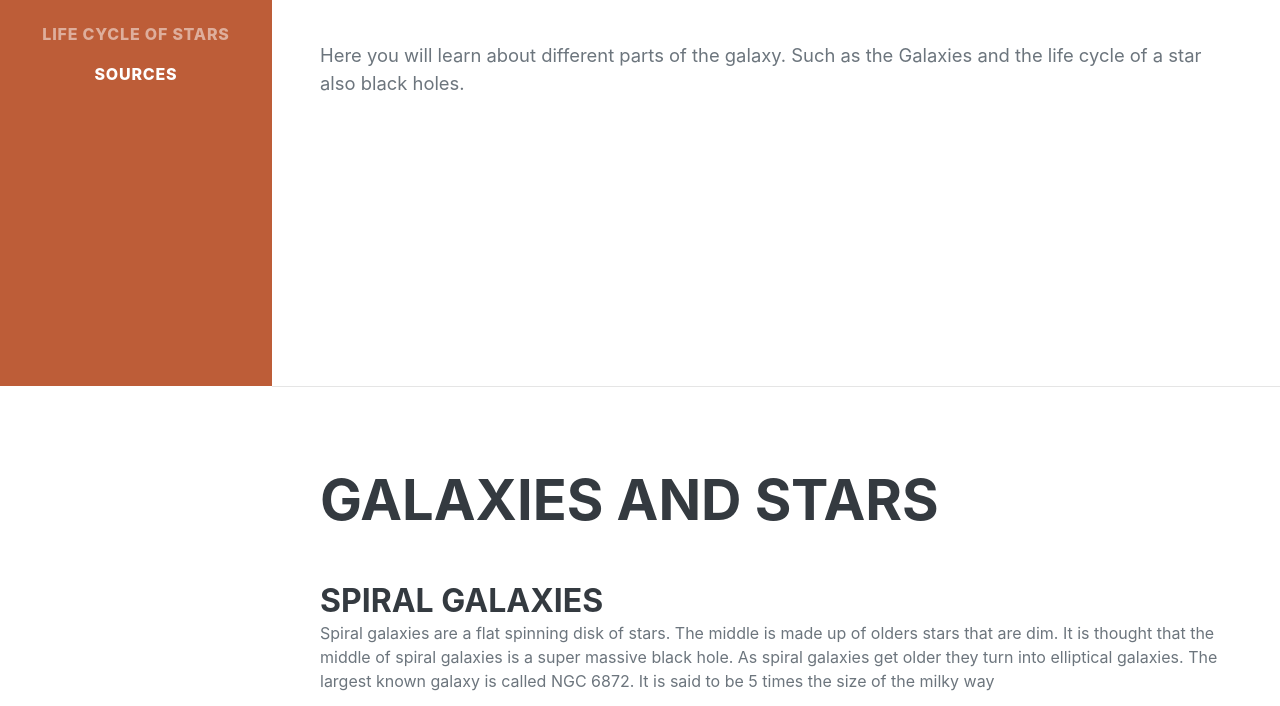
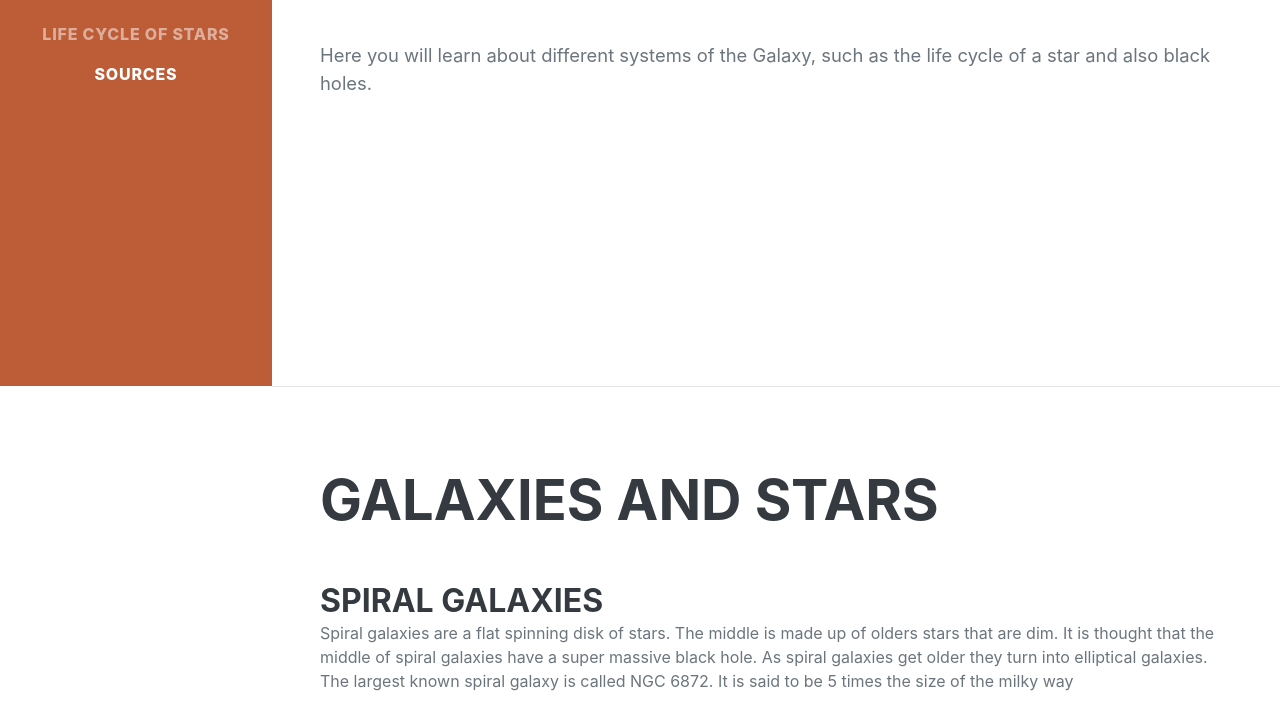
Before and after one commit to adnx26/astro, a plain HTML site: page astro/index.html in a window 1280 px wide. Shown: the part 414-1120 px from the top of the page. Drawn offline with nearby package versions, Linux system fonts and the light colour scheme; a web font is replaced by a local one.

Commit message:
fixed Grammer Mistakes

```diff
--- a/astro/index.html
+++ b/astro/index.html
@@ -40,7 +40,7 @@
                     <h1 class="mb-0">ASTRO <span class="text-primary">PROJECT</span></h1>
                     <div class="subheading mb-0">ADVAITH NAIR</div>
                     <div class="subheading mb-5">period 5</div>
-                    <p class="lead mb-5">Here you will learn about different parts of the galaxy. Such as the Galaxies and the life cycle of a star also black holes.</p>
+                    <p class="lead mb-5">Here you will learn about different systems of the Galaxy, such as the life cycle of a star and also black holes.</p>
 
                 </div>
             </section>
@@ -52,7 +52,7 @@
                     <div class="d-flex flex-column flex-md-row justify-content-between mb-5">
                         <div class="flex-grow-1">
                             <h3 class="mb-0">Spiral Galaxies</h3>
-                            <p>Spiral galaxies are a flat spinning disk of stars. The middle is made up of olders stars that are dim. It is thought that the middle of spiral galaxies is a super massive black hole. As spiral galaxies get older they turn into elliptical galaxies. The largest known galaxy is called NGC 6872. It is said to be 5 times the size of the milky way</p>
+                            <p>Spiral galaxies are a flat spinning disk of stars. The middle is made up of olders stars that are dim. It is thought that the middle of spiral galaxies have a super massive black hole. As spiral galaxies get older they turn into elliptical galaxies. The largest known spiral galaxy is called NGC 6872. It is said to be 5 times the size of the milky way</p>
                             <img src="pics/galaxy.jpg" alt="spiral galaxy" style="width:300px;height:200px;">
                             <h3 class="mb-0">Barred Spiral</h3>
                             <p>Barred Spiral Galaxies are similar to Spiral Galaxies. They both have the same traits but the Barred Spiral Galaxy is stretched out more than the Spiral Galaxy. One example of a Barred Spiral Galaxy is the Milky Way.</p>
@@ -78,7 +78,7 @@
                     <div class="d-flex flex-column flex-md-row justify-content-between mb-5">
                         <div class="flex-grow-1">
 
-                            <div>A black hole is a place where gravity is pulled in so much that light itself cannot escape. Since light doesn't reflect off it is black. Black holes are formed when space and time starts or when a star collapses on itself. When a star collapses on itself it creates a supernova. This supernova contains a lot of mass when the supernova dies off it shirnks and turns into a black hole. Mass is the amount of matter in an object or substance. The idea of black holes was first thought of by Karl Schwarzschild, a book about a region of space where light cannot pass through was made by David Finkelstein. If you were to ever go inside a black hold you might wonder what you see. Well you would see nothing but you would feel like you are being crushed.</div>
+                            <div>A black hole is a place where gravity is pulled in so much that light itself cannot escape. Since light doesn't reflect off it's color is black. Black holes are formed either when space and time started or when a star collapses on itself. When a star collapses on itself it creates a supernova. This supernova contains a lot of mass when the supernova dies off it shirnks and turns into a black hole. Mass is the amount of matter in an object or substance. The idea of black holes was first thought of by Karl Schwarzschild, a book about a region of space where light cannot pass through was also made by David Finkelstein. If you were to ever go inside a black hold you might wonder what you see. Well you would see nothing but you would feel like you are being crushed from all sides.</div>
                             <img src="pics/blackHole.jpg" alt="blackHole" style="width:300px;height:200px;">
                         </div>
                     </div>
```
